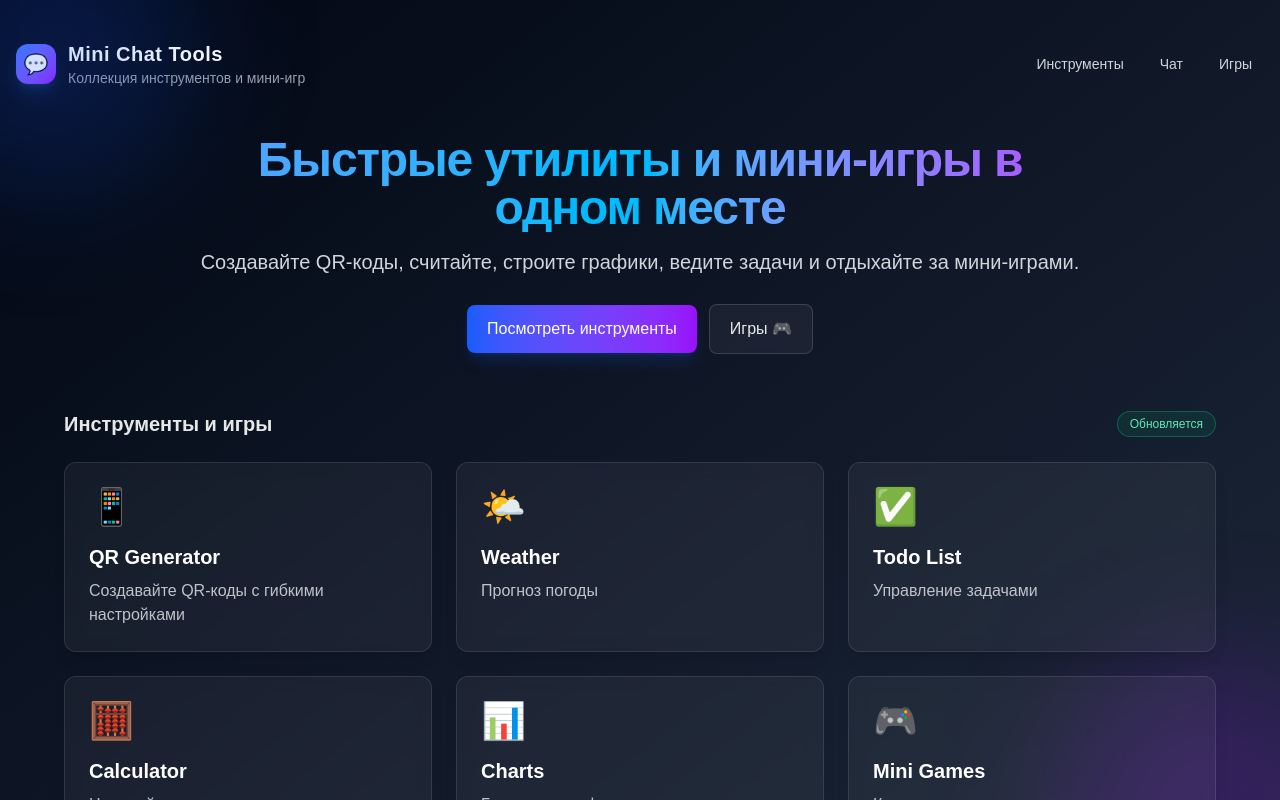
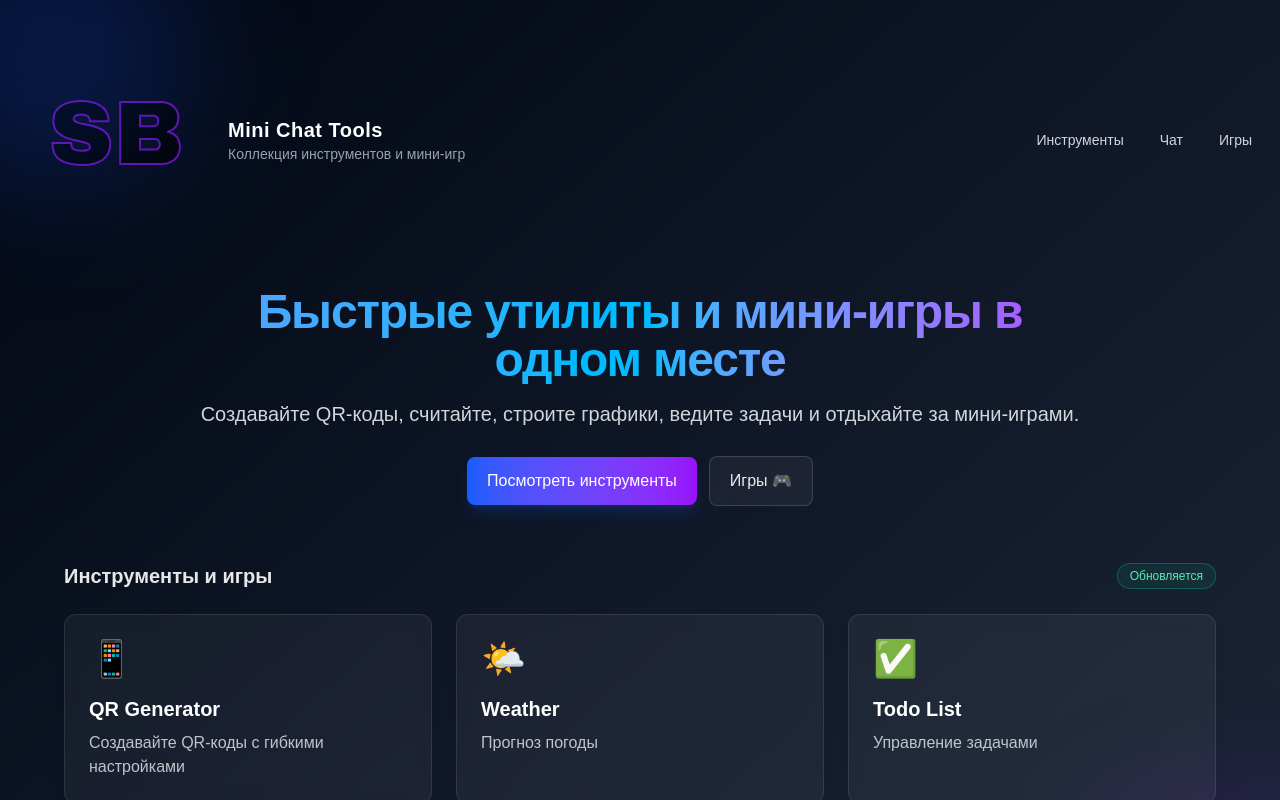
Before and after one commit to 0bservero/panda, a Next.js app: page / in a window 1280 px wide. Shown: the top 800 px of the page. Built offline with nearby package versions, Linux system fonts and the light colour scheme.

Commit message:
исправил API

```diff
--- a/src/app/page.tsx
+++ b/src/app/page.tsx
@@ -11,9 +11,14 @@ export default function Home() {
       <div className="container mx-auto px-4 py-6 sm:py-10">
         <header className="mb-8 sm:mb-12 flex items-center justify-between">
           <div className="flex items-center gap-3">
-            <div className="flex h-10 w-10 items-center justify-center rounded-xl bg-gradient-to-br from-blue-500 to-purple-600 shadow-lg shadow-blue-500/20">
-              <span className="text-xl">💬</span>
-            </div>
+        <svg width="200" height="200" viewBox="0 0 200 200" xmlns="http://www.w3.org/2000/svg">
+        <text x="50%" y="50%" text-anchor="middle" dominant-baseline="middle"
+        font-family="Arial Black" font-size="90"
+        fill="#000000" stroke="#6A0DAD" stroke-width="2">
+        SB
+        </text>
+</svg>
+
             <div>
               <div className="text-lg sm:text-xl font-semibold tracking-wide">Mini Chat Tools</div>
               <div className="text-xs sm:text-sm text-gray-400">Коллекция инструментов и мини‑игр</div>
```
